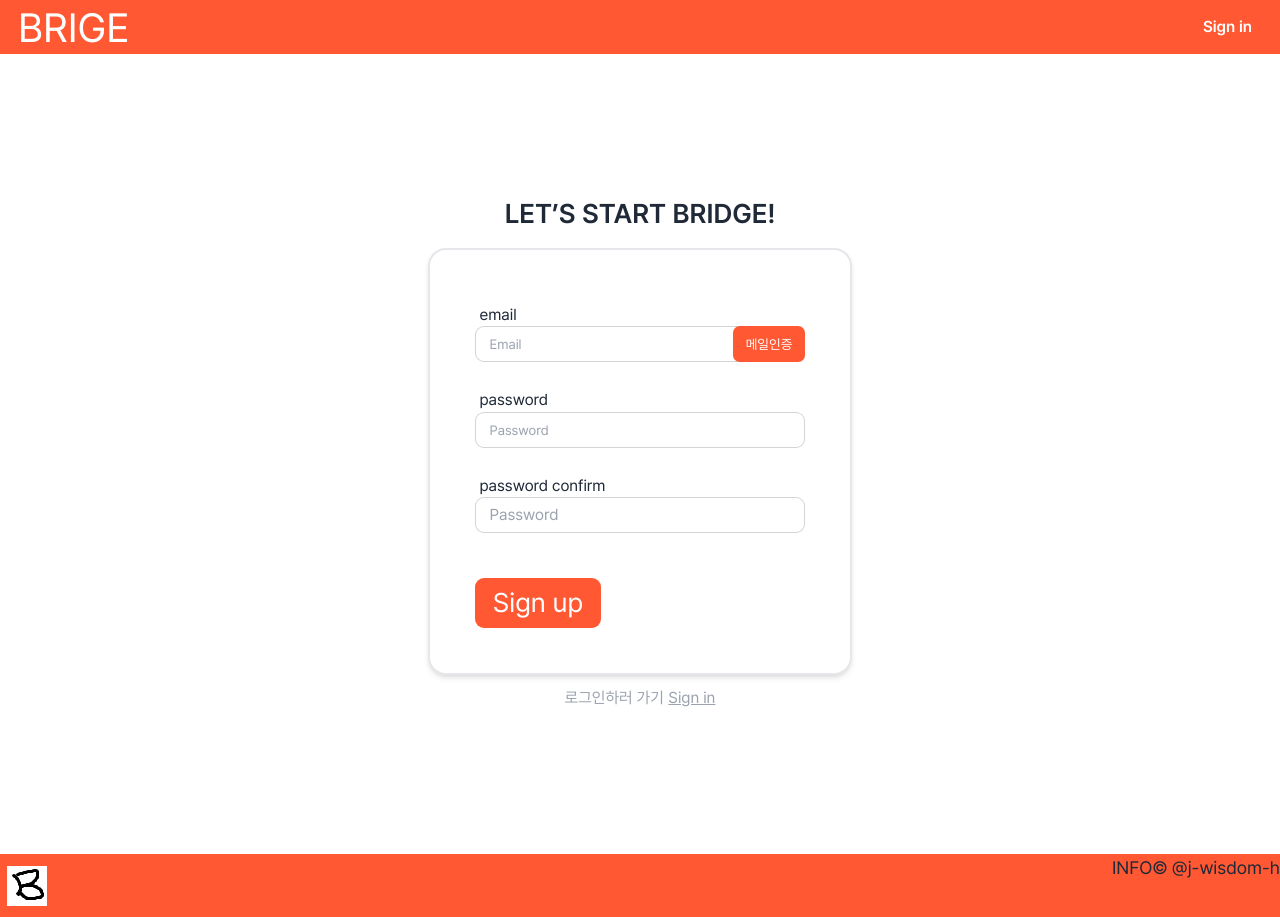
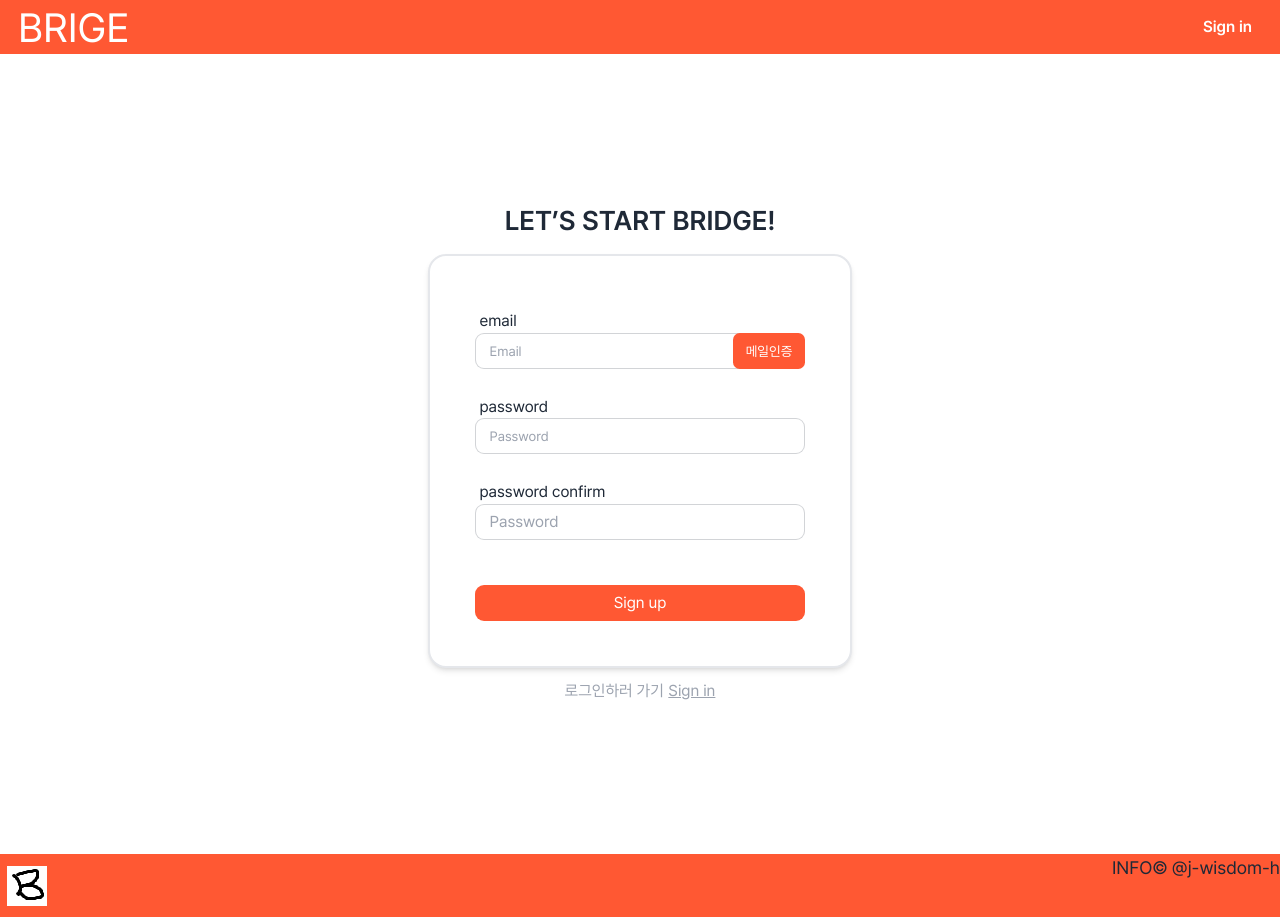
Before and after one commit to j-wisdom-h/BRIDGE, a Next.js app: page /signup in a window 1280 px wide. Built offline with nearby package versions, Linux system fonts and the light colour scheme; no server answers.

Commit message:
Design: tailwind component css 수정

```diff
--- a/styles/globals.css
+++ b/styles/globals.css
@@ -80,10 +80,10 @@
         @apply border border-solid border-gray-300 rounded-lg;
     }
     .orangeBtnL {
-        @apply bg-orange text-white rounded-lg w-28 text-2xl p-1.5;
+        @apply bg-orange text-white rounded-lg w-full text-sm p-1.5;
     }
     .orangeBtnS {
-        @apply bg-orange text-white rounded-lg w-28 text-sm p-1.5;
+        @apply bg-orange text-white rounded-lg w-28 text-xs p-1.5;
     }
     .centerMiddle {
         @apply flex flex-col justify-center items-center h-full;
```
